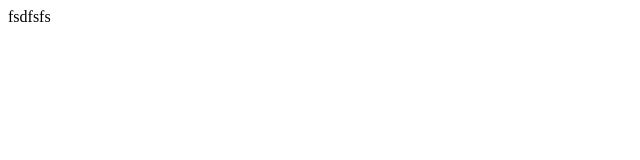
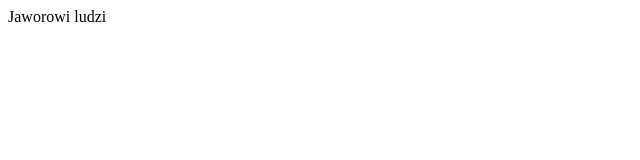
Before and after one commit to fermanek/fermanek.github.io, a plain HTML site: page index.html in a window 1280 px wide. Shown: the full height of the page, 0-640 px from the left. Drawn offline with Linux system fonts and the light colour scheme.

Commit message:
Update index.html

```diff
--- a/index.html
+++ b/index.html
@@ -1 +1 @@
-<html>fsdfsfs</html>
+<html><body>Jaworowi ludzi</body></html>
```
